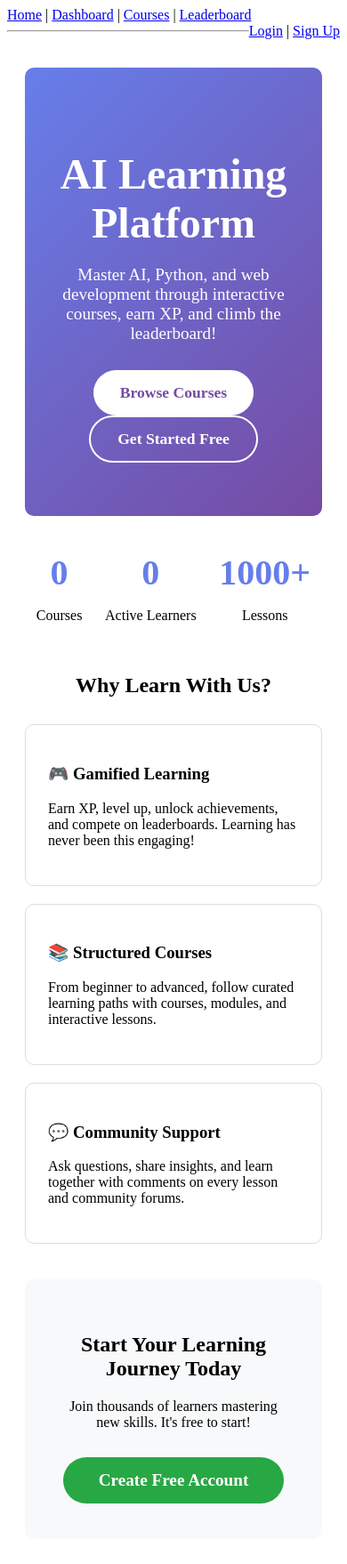
After one commit to alimustafa0/-ai_learning_platform, a Django app: page / in a window 390 px wide. The commit adds this page. Shown: the whole page at 89% size. Run offline with Django 5.2, Linux system fonts and the light colour scheme; data that the repository does not hold is empty; some libraries are stand-ins or nearby versions.

Commit message:
Complete AI Learning Platform v1.0 - Production Ready
- URL structure finalized:
  * Homepage at /
  * Dashboard at /dashboard/
  * Courses at /courses/
  * Leaderboard at /leaderboard/
  * Admin at /admin/
  * Accounts at /accounts/

- Fixed all hardcoded URLs with Django {% url %} tags
- Updated login redirect to dashboard
- All navigation links working correctly
- Payment receipts use proper URL reversing
- Level locked and error pages link correctly

Platform Features Complete:
✅ User Authentication & Profiles
✅ Course Management with Rich Text
✅ Enrollment & Progress Tracking
✅ Gamification (XP, Levels, Achievements)
✅ Payment Integration (Stripe)
✅ Payment History & Receipts
✅ Refund System
✅ Leaderboards
✅ Lesson Comments
✅ Course Categories
✅ Responsive Design Ready

Ready for deployment!

```diff
--- a/config/settings.py
+++ b/config/settings.py
@@ -1,5 +1,6 @@
 from pathlib import Path
 from decouple import config
+from django.urls import reverse_lazy
 
 # Build paths inside the project like this: BASE_DIR / 'subdir'.
 BASE_DIR = Path(__file__).resolve().parent.parent
@@ -27,8 +28,8 @@ ENVIRONMENT = config("ENVIRONMENT", default="development")
 AUTH_USER_MODEL = "users.User"
 
 # Add these two lines:
-LOGIN_REDIRECT_URL = "/courses/dashboard"  # Or "/courses/dashboard/" if you prefer
-LOGOUT_REDIRECT_URL = "/courses/"  # Optional: where to go after logout
+LOGIN_REDIRECT_URL = reverse_lazy('dashboard')
+LOGOUT_REDIRECT_URL = reverse_lazy('welcome')
 
 # Application definition
 
--- a/config/urls.py
+++ b/config/urls.py
@@ -23,7 +23,7 @@ urlpatterns = [
     path("admin/", admin.site.urls),
     path("accounts/", include("django.contrib.auth.urls")),
     path("accounts/", include("users.urls")),
-    path("courses/", include("courses.urls")),
+    path("", include("courses.urls")),
 ]
 
 if settings.DEBUG:
--- a/courses/templates/base.html
+++ b/courses/templates/base.html
@@ -28,9 +28,10 @@
 <body>
 
     <header style="margin-bottom:20px;">
-        <a href="/courses/dashboard/">Dashboard</a> |
-        <a href="/courses/">Courses</a> |
-        <a href="/courses/leaderboard/">Leaderboard</a>
+        <a href="{% url 'welcome' %}">Home</a> |
+        <a href="{% url 'dashboard' %}">Dashboard</a> |
+        <a href="{% url 'course_list' %}">Courses</a> |
+        <a href="{% url 'leaderboard' %}">Leaderboard</a>
         {% if request.user.is_authenticated %}
             <div style="float:right;">
                 {% if request.user.first_name or request.user.last_name %}
--- a/courses/templates/courses/email_receipt.html
+++ b/courses/templates/courses/email_receipt.html
@@ -34,8 +34,8 @@
         </table>
 
         <div style="text-align: center; margin-top: 30px;">
-            <a href="{{ site_url }}/courses/payments/{{ payment.id }}/receipt/"
-               style="background: #007bff; color: white; padding: 12px 24px; text-decoration: none; border-radius: 5px; display: inline-block;">
+            <a href="{% url 'payment_receipt' payment.id %}"
+            style="background: #007bff; color: white; padding: 12px 24px; text-decoration: none; border-radius: 5px; display: inline-block;">
                 View Full Receipt Online
             </a>
         </div>
--- a/courses/templates/courses/level_locked.html
+++ b/courses/templates/courses/level_locked.html
@@ -9,5 +9,5 @@ This course requires Level {{ required_level }}.
 
 <p>Keep learning and come back soon 💪</p>
 
-<a href="/courses/">Back to Courses</a>
+<a href="{% url 'course_list' %}">← Back to Courses</a>
 {% endblock %}
--- /dev/null
+++ b/courses/templates/courses/welcome.html
@@ -0,0 +1,122 @@
+{% extends "base.html" %}
+
+{% block content %}
+<div style="max-width: 1000px; margin: 0 auto; padding: 20px;">
+    <!-- Hero Section -->
+    <div style="text-align: center; padding: 60px 20px; background: linear-gradient(135deg, #667eea 0%, #764ba2 100%); color: white; border-radius: 10px; margin-bottom: 40px;">
+        <h1 style="font-size: 3em; margin-bottom: 20px;">AI Learning Platform</h1>
+        <p style="font-size: 1.2em; max-width: 600px; margin: 0 auto 30px;">
+            Master AI, Python, and web development through interactive courses, earn XP, and climb the leaderboard!
+        </p>
+        <div>
+            <a href="{% url 'course_list' %}" style="
+                display: inline-block;
+                background: white;
+                color: #764ba2;
+                padding: 15px 30px;
+                border-radius: 30px;
+                text-decoration: none;
+                font-weight: bold;
+                font-size: 1.1em;
+                margin: 0 10px;
+            ">
+                Browse Courses
+            </a>
+            {% if not request.user.is_authenticated %}
+                <a href="{% url 'signup' %}" style="
+                    display: inline-block;
+                    background: transparent;
+                    color: white;
+                    padding: 14px 30px;
+                    border-radius: 30px;
+                    text-decoration: none;
+                    font-weight: bold;
+                    font-size: 1.1em;
+                    border: 2px solid white;
+                    margin: 0 10px;
+                ">
+                    Get Started Free
+                </a>
+            {% endif %}
+        </div>
+    </div>
+
+    <!-- Stats -->
+    <div style="display: flex; justify-content: space-around; text-align: center; margin-bottom: 40px;">
+        <div>
+            <h2 style="color: #667eea; font-size: 2.5em; margin: 0;">{{ total_courses }}</h2>
+            <p>Courses</p>
+        </div>
+        <div>
+            <h2 style="color: #667eea; font-size: 2.5em; margin: 0;">{{ total_users }}</h2>
+            <p>Active Learners</p>
+        </div>
+        <div>
+            <h2 style="color: #667eea; font-size: 2.5em; margin: 0;">1000+</h2>
+            <p>Lessons</p>
+        </div>
+    </div>
+
+    <!-- Features -->
+    <div style="margin-bottom: 40px;">
+        <h2 style="text-align: center;">Why Learn With Us?</h2>
+        <div style="display: grid; grid-template-columns: repeat(auto-fit, minmax(300px, 1fr)); gap: 20px; margin-top: 30px;">
+            <div style="background: white; padding: 25px; border-radius: 10px; border: 1px solid #ddd;">
+                <h3>🎮 Gamified Learning</h3>
+                <p>Earn XP, level up, unlock achievements, and compete on leaderboards. Learning has never been this engaging!</p>
+            </div>
+            <div style="background: white; padding: 25px; border-radius: 10px; border: 1px solid #ddd;">
+                <h3>📚 Structured Courses</h3>
+                <p>From beginner to advanced, follow curated learning paths with courses, modules, and interactive lessons.</p>
+            </div>
+            <div style="background: white; padding: 25px; border-radius: 10px; border: 1px solid #ddd;">
+                <h3>💬 Community Support</h3>
+                <p>Ask questions, share insights, and learn together with comments on every lesson and community forums.</p>
+            </div>
+        </div>
+    </div>
+
+    <!-- Featured Courses -->
+    {% if featured_courses %}
+        <div style="margin-bottom: 40px;">
+            <h2 style="text-align: center;">Featured Courses</h2>
+            <div style="display: grid; grid-template-columns: repeat(auto-fit, minmax(300px, 1fr)); gap: 20px; margin-top: 30px;">
+                {% for course in featured_courses %}
+                    <div style="background: white; padding: 25px; border-radius: 10px; border: 1px solid #ddd; box-shadow: 0 4px 6px rgba(0,0,0,0.1);">
+                        <h3>{{ course.title }}</h3>
+                        <p>{{ course.description|truncatewords:30 }}</p>
+                        <div style="margin: 15px 0;">
+                            {% if course.is_free %}
+                                <span style="background: #28a745; color: white; padding: 5px 15px; border-radius: 15px;">FREE</span>
+                            {% else %}
+                                <span style="background: #ffc107; color: black; padding: 5px 15px; border-radius: 15px;">${{ course.price }}</span>
+                            {% endif %}
+                        </div>
+                        <a href="{% url 'course_detail' course.id %}" style="color: #667eea; font-weight: bold;">View Course →</a>
+                    </div>
+                {% endfor %}
+            </div>
+        </div>
+    {% endif %}
+
+    <!-- CTA -->
+    <div style="text-align: center; padding: 40px; background: #f8f9fa; border-radius: 10px;">
+        <h2>Start Your Learning Journey Today</h2>
+        <p style="max-width: 600px; margin: 0 auto 30px;">
+            Join thousands of learners mastering new skills. It's free to start!
+        </p>
+        <a href="{% url 'signup' %}" style="
+            display: inline-block;
+            background: #28a745;
+            color: white;
+            padding: 15px 40px;
+            border-radius: 30px;
+            text-decoration: none;
+            font-weight: bold;
+            font-size: 1.2em;
+        ">
+            Create Free Account
+        </a>
+    </div>
+</div>
+{% endblock %}
--- a/courses/urls.py
+++ b/courses/urls.py
@@ -2,19 +2,20 @@ from django.urls import path
 from . import views
 
 
+
 urlpatterns = [
-    path("", views.course_list, name="course_list"),
-    path("<int:course_id>/", views.course_detail, name="course_detail"),
+    path("", views.welcome, name="welcome"),  # Homepage at /
+    path("dashboard/", views.dashboard, name="dashboard"),
+    path("courses/", views.course_list, name="course_list"),  # Course list at /courses/
+    path("courses/<int:course_id>/", views.course_detail, name="course_detail"),
+    path("courses/<int:course_id>/enroll/", views.enroll_course, name="enroll_course"),
+    path("courses/<int:course_id>/checkout/", views.course_checkout, name="course_checkout"),
+    path("courses/<int:course_id>/create-checkout-session/", views.create_checkout_session, name="create_checkout_session"),
+    path("courses/<int:course_id>/payment-success/", views.payment_success, name="payment_success"),
     path("lessons/<int:lesson_id>/", views.lesson_detail, name="lesson_detail"),
     path("lessons/<int:lesson_id>/complete/", views.mark_lesson_complete, name="mark_lesson_complete"),
-    path("dashboard/", views.dashboard, name="dashboard"),
     path("courses/<int:course_id>/resume/", views.resume_course, name="resume_course"),
-    path("<int:course_id>/enroll/", views.enroll_course, name="enroll_course"),
     path("courses/<int:course_id>/completed/", views.course_completed, name="course_completed"),
-    path("<int:course_id>/checkout/", views.course_checkout, name="course_checkout"),
-    # path("<int:course_id>/process-payment/", views.process_payment, name="process_payment"),
-    path("<int:course_id>/create-checkout-session/", views.create_checkout_session, name="create_checkout_session"),
-    path("<int:course_id>/payment-success/", views.payment_success, name="payment_success"),
+    path("leaderboard/", views.leaderboard, name="leaderboard"),
     path("payments/<int:payment_id>/receipt/", views.payment_receipt, name="payment_receipt"),
-    path("leaderboard/", views.leaderboard, name="leaderboard"),
 ]
--- a/courses/views.py
+++ b/courses/views.py
@@ -683,3 +683,18 @@ def leaderboard(request):
         'current_user_xp': current_user_xp,
         'total_users': users_with_xp.count(),
     })
+
+def welcome(request):
+    """Welcome/landing page for the platform."""
+    # Get some stats for the homepage
+    total_courses = Course.objects.filter(is_published=True).count()
+    total_users = User.objects.count()
+
+    # Get featured courses
+    featured_courses = Course.objects.filter(is_published=True)[:3]
+
+    return render(request, 'courses/welcome.html', {
+        'total_courses': total_courses,
+        'total_users': total_users,
+        'featured_courses': featured_courses,
+    })
--- a/templates/registration/login.html
+++ b/templates/registration/login.html
@@ -6,6 +6,8 @@
 
 <form method="post">
     {% csrf_token %}
+
+    <input type="hidden" name="next" value="{% url 'dashboard' %}">
 
     <!-- Display form errors -->
     {% if form.errors %}
--- a/users/views.py
+++ b/users/views.py
@@ -17,7 +17,7 @@ def signup(request):
         if form.is_valid():
             user = form.save()
             login(request, user)
-            return redirect('course_list')
+            return redirect('dashboard')
     else:
         form = CustomUserCreationForm()
 
```
Also changed, not shown: media/avatars/WhatsApp_Image_2025-03-14_at_23.55.28_9605e039.jpg (added).
